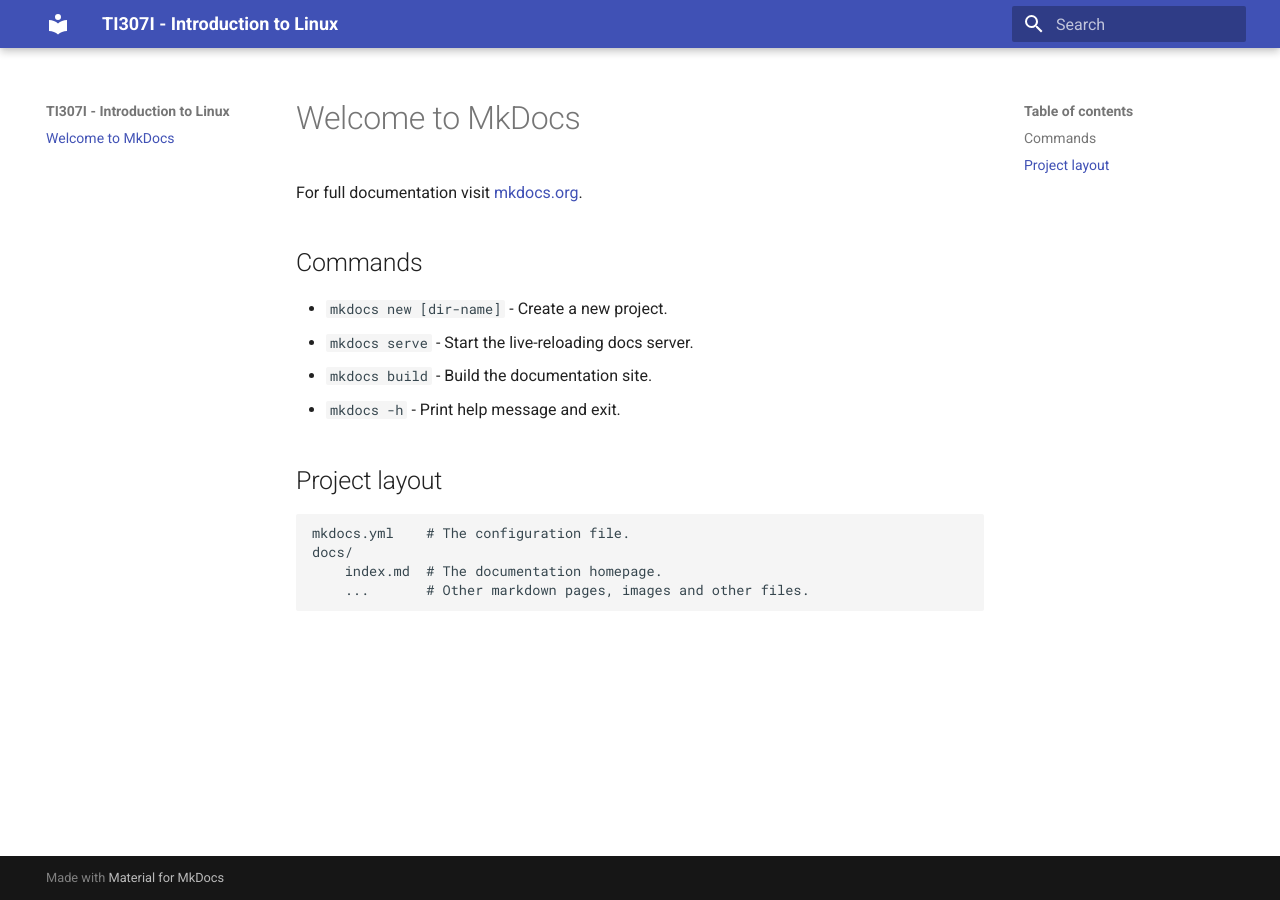
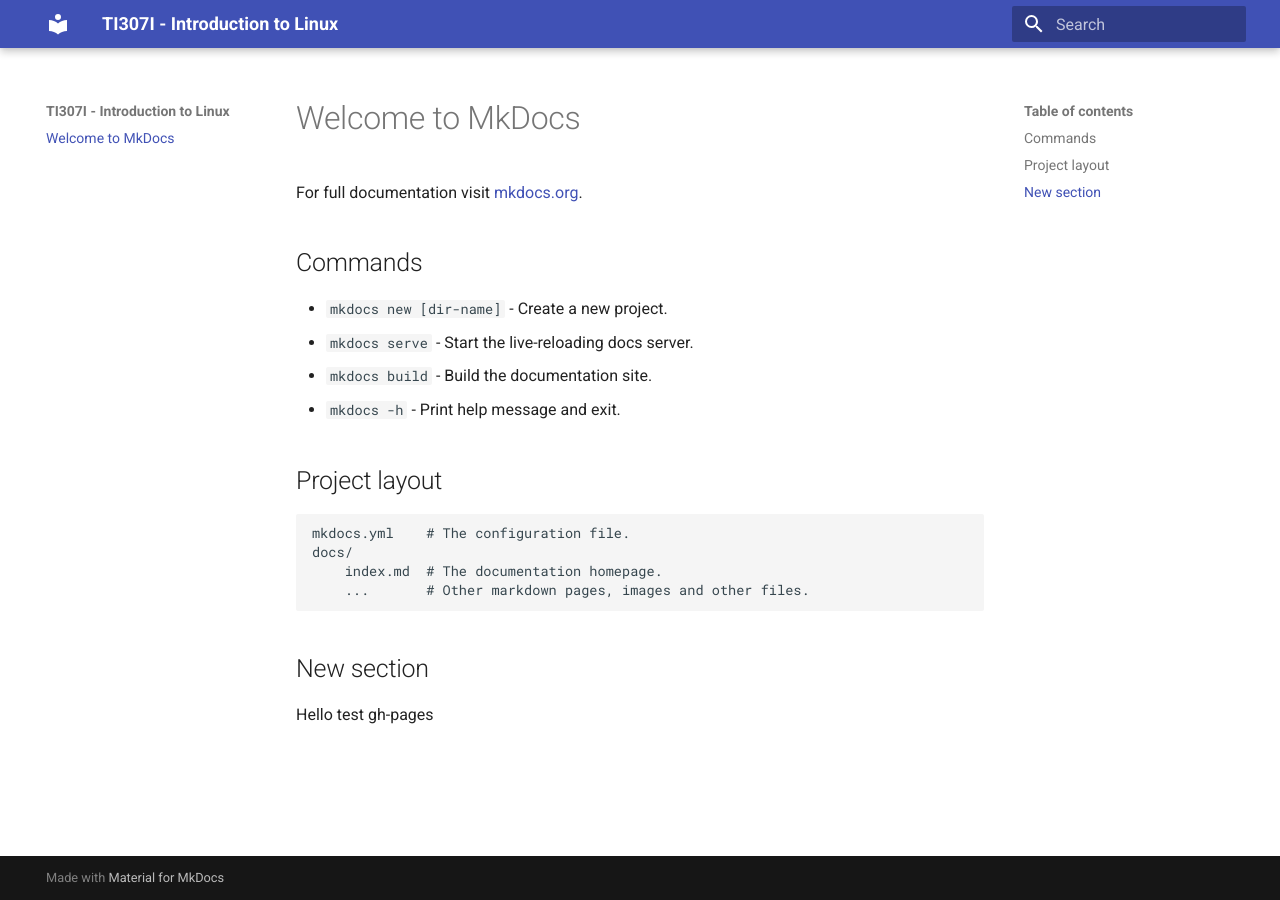
Before and after one commit to douga19/introduction-linux, an MkDocs documentation site: the page built from docs/index.md, in a window 1280 px wide. Built offline with MkDocs 1.6.1 and Material for MkDocs 9.7.7, drawn with Linux system fonts in a browser that asks for light colours.

Commit message:
test gh-pages

```diff
--- a/docs/index.md
+++ b/docs/index.md
@@ -15,3 +15,6 @@
     docs/
         index.md  # The documentation homepage.
         ...       # Other markdown pages, images and other files.
+
+## New section
+Hello test gh-pages
```
Also changed, not shown: 1 other file.
